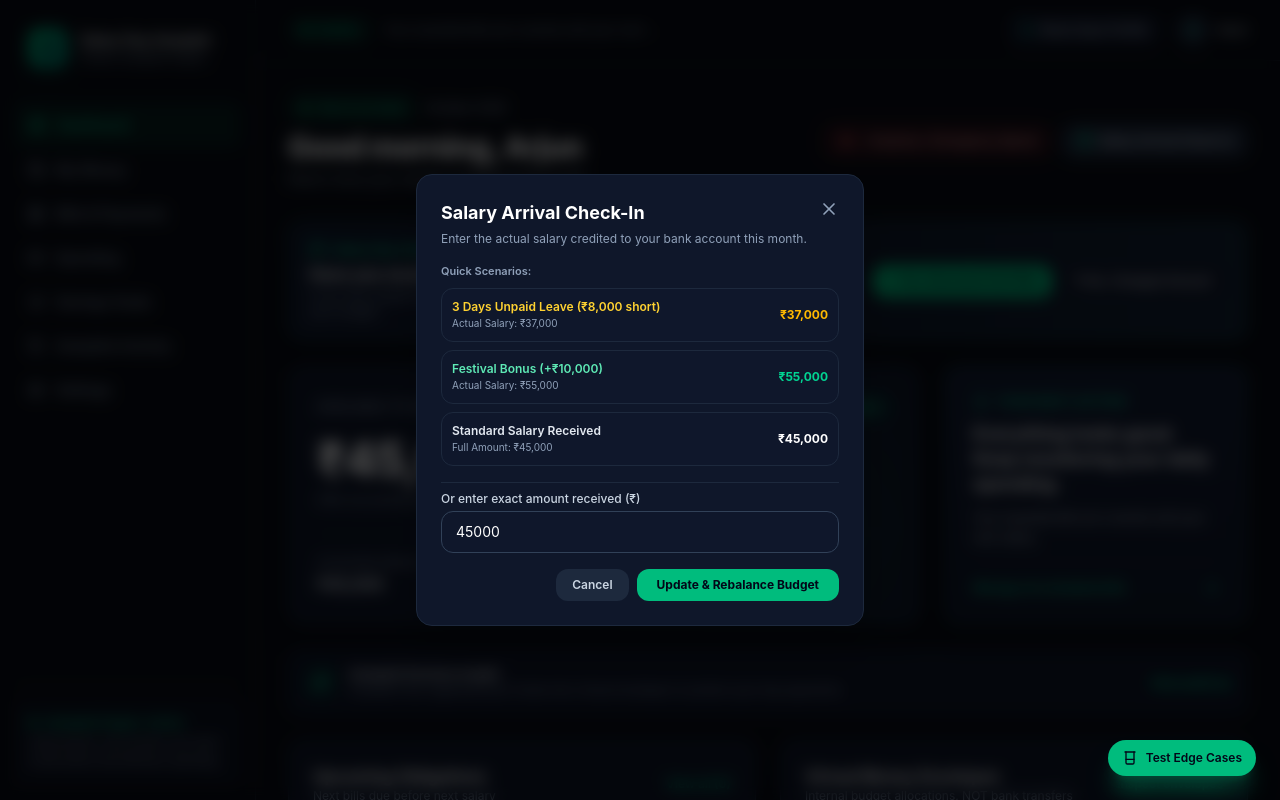
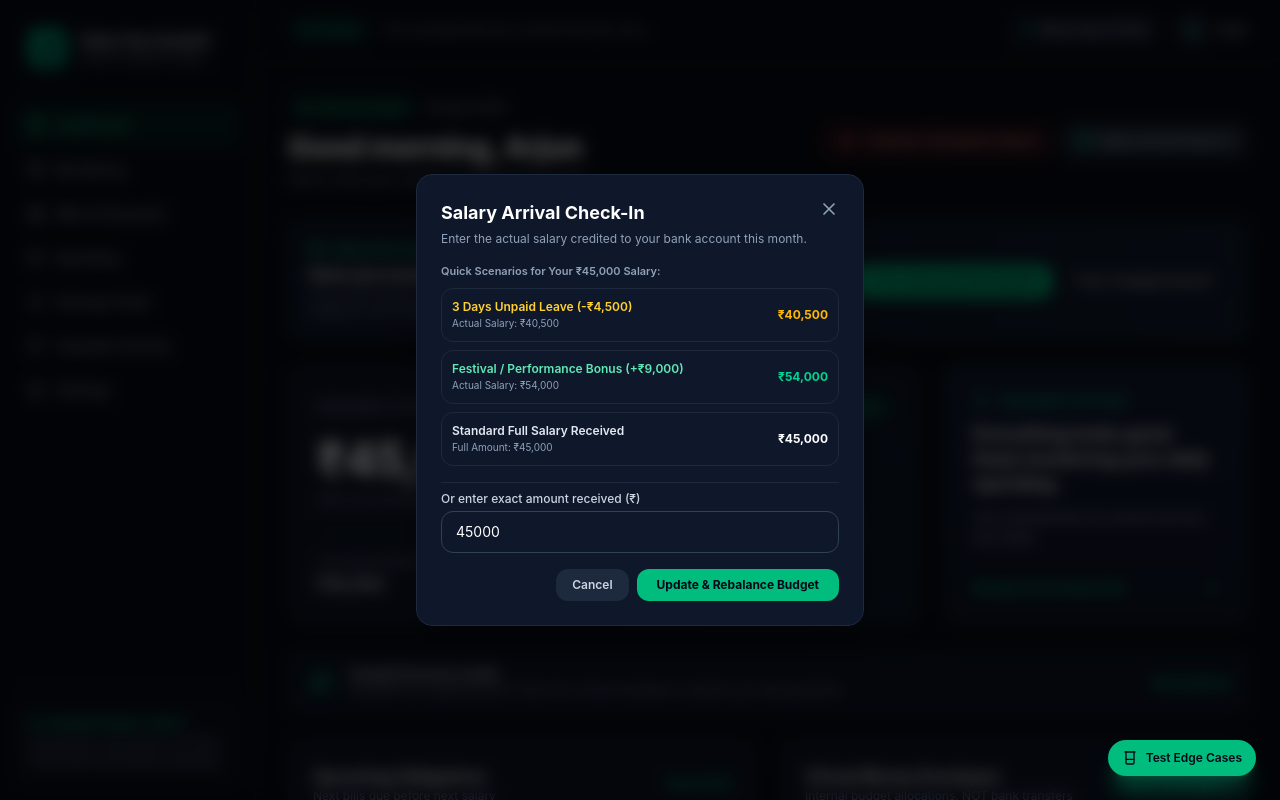
Before and after one commit to amish2005/Salary-Day-Autopilot, a Next.js app: page /dashboard in a window 1280 px wide. Both pictures are taken after a click on the button "Salary Arrival Check-In". Shown: the top 800 px of the page. Built offline with nearby package versions, Linux system fonts and the light colour scheme; no server answers; the database is empty.

Commit message:
fix: make salary check-in button and quick scenarios fully dynamic

```diff
--- a/components/dashboard/dashboard-view.tsx
+++ b/components/dashboard/dashboard-view.tsx
@@ -254,7 +254,7 @@ export function DashboardView({ initialData }: DashboardViewProps) {
             disabled={isSubmitting}
             className="px-3.5 py-2 rounded-xl text-xs font-bold bg-emerald-500 hover:bg-emerald-400 text-slate-950 shadow-md shadow-emerald-500/20 transition-all"
           >
-            ✓ Yes, Received Full ₹45k
+            ✓ Yes, Received Full {formatRupees(profile.monthly_salary)}
           </button>
           <button
             onClick={() => setIsSalaryModalOpen(true)}
@@ -618,51 +618,79 @@ export function DashboardView({ initialData }: DashboardViewProps) {
             </p>
 
             {/* Quick Presets */}
+            {(() => {
+              const baseSalaryRupees = Math.round(profile.monthly_salary / 100);
+              const threeDaysDeduction = Math.round((baseSalaryRupees / 30) * 3);
+              const leaveSalaryAmount = Math.max(0, baseSalaryRupees - threeDaysDeduction);
+              const bonusAmount = Math.round(baseSalaryRupees * 0.2);
+              const bonusSalaryAmount = baseSalaryRupees + bonusAmount;
+
+              return (
                 <div className="space-y-2 mb-4">
                   <span className="text-[11px] font-semibold text-slate-400 block">
-                Quick Scenarios:
+                    Quick Scenarios for Your {formatRupees(profile.monthly_salary)} Salary:
                   </span>
                   <div className="grid grid-cols-1 gap-2">
                     <button
                       type="button"
-                  onClick={() => handleSubmitSalaryChange(37000)}
+                      onClick={() => handleSubmitSalaryChange(leaveSalaryAmount)}
                       disabled={isSubmitting}
                       className="p-2.5 rounded-xl bg-slate-900 border border-slate-800 hover:border-amber-500/50 text-left text-xs text-slate-200 flex items-center justify-between transition-colors"
                     >
                       <div>
-                    <span className="font-semibold block text-amber-300">3 Days Unpaid Leave (₹8,000 short)</span>
-                    <span className="text-[10px] text-slate-400">Actual Salary: ₹37,000</span>
+                        <span className="font-semibold block text-amber-300">
+                          3 Days Unpaid Leave (-{formatRupees(threeDaysDeduction * 100)})
+                        </span>
+                        <span className="text-[10px] text-slate-400">
+                          Actual Salary: {formatRupees(leaveSalaryAmount * 100)}
+                        </span>
                       </div>
-                  <span className="text-xs font-bold text-amber-400">₹37,000</span>
+                      <span className="text-xs font-bold text-amber-400">
+                        {formatRupees(leaveSalaryAmount * 100)}
+                      </span>
                     </button>
 
                     <button
                       type="button"
-                  onClick={() => handleSubmitSalaryChange(55000)}
+                      onClick={() => handleSubmitSalaryChange(bonusSalaryAmount)}
                       disabled={isSubmitting}
                       className="p-2.5 rounded-xl bg-slate-900 border border-slate-800 hover:border-emerald-500/50 text-left text-xs text-slate-200 flex items-center justify-between transition-colors"
                     >
                       <div>
-                    <span className="font-semibold block text-emerald-300">Festival Bonus (+₹10,000)</span>
-                    <span className="text-[10px] text-slate-400">Actual Salary: ₹55,000</span>
+                        <span className="font-semibold block text-emerald-300">
+                          Festival / Performance Bonus (+{formatRupees(bonusAmount * 100)})
+                        </span>
+                        <span className="text-[10px] text-slate-400">
+                          Actual Salary: {formatRupees(bonusSalaryAmount * 100)}
+                        </span>
                       </div>
-                  <span className="text-xs font-bold text-emerald-400">₹55,000</span>
+                      <span className="text-xs font-bold text-emerald-400">
+                        {formatRupees(bonusSalaryAmount * 100)}
+                      </span>
                     </button>
 
                     <button
                       type="button"
-                  onClick={() => handleSubmitSalaryChange(45000)}
+                      onClick={() => handleSubmitSalaryChange(baseSalaryRupees)}
                       disabled={isSubmitting}
                       className="p-2.5 rounded-xl bg-slate-900 border border-slate-800 hover:border-slate-600 text-left text-xs text-slate-200 flex items-center justify-between transition-colors"
                     >
                       <div>
-                    <span className="font-semibold block text-slate-200">Standard Salary Received</span>
-                    <span className="text-[10px] text-slate-400">Full Amount: ₹45,000</span>
+                        <span className="font-semibold block text-slate-200">
+                          Standard Full Salary Received
+                        </span>
+                        <span className="text-[10px] text-slate-400">
+                          Full Amount: {formatRupees(profile.monthly_salary)}
+                        </span>
                       </div>
-                  <span className="text-xs font-bold text-white">₹45,000</span>
+                      <span className="text-xs font-bold text-white">
+                        {formatRupees(profile.monthly_salary)}
+                      </span>
                     </button>
                   </div>
                 </div>
+              );
+            })()}
 
             {/* Custom Input */}
             <form
```
Lines whose indentation alone changed are shown as unchanged.
